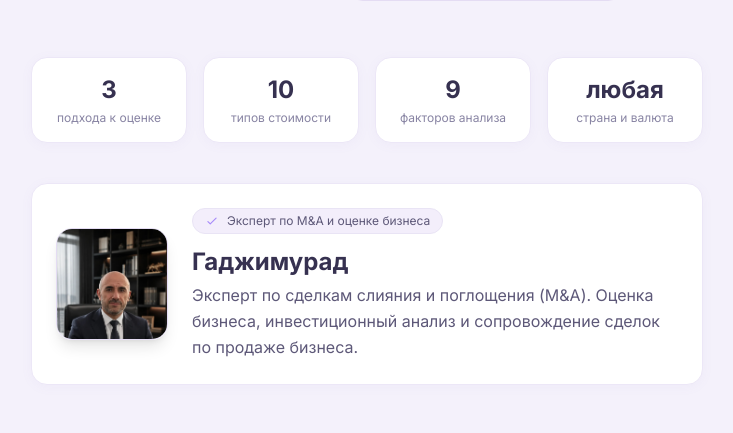
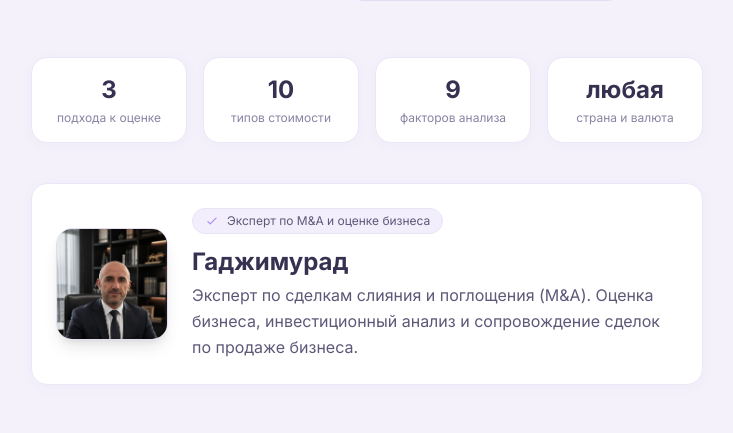
Before and after one commit to Murad422/skolko-stoit-biznes, a Flask app: page / in a window 1280 px wide. Shown: the part 451-884 px from the top of the page, without its empty margins (273-1006 px from the left). Run offline with Flask 3, Linux system fonts and the light colour scheme; some libraries are stand-ins or nearby versions.

Commit message:
fix: align expert photo — object-position center 12% for portrait crop

```diff
--- a/templates/index.html
+++ b/templates/index.html
@@ -111,7 +111,7 @@ textarea.input-field{min-height:90px}
     </div>
     <div class="card p-6 mt-10 max-w-2xl mx-auto flex flex-col sm:flex-row items-center gap-6 text-left">
       <div class="shrink-0">
-        <img src="/static/gadzimurad.jpg" alt="Гаджимурад" class="w-28 h-28 rounded-2xl object-cover object-top border border-[#e4dcf3] shadow-lg" onerror="this.style.display='none';this.nextElementSibling.style.display='flex'">
+        <img src="/static/gadzimurad.jpg" alt="Гаджимурад" class="w-28 h-28 rounded-2xl object-cover border border-[#e4dcf3] shadow-lg" style="object-position: center 12%" onerror="this.style.display='none';this.nextElementSibling.style.display='flex'">
         <div class="w-28 h-28 rounded-2xl border border-[#e4dcf3] bg-[#f3eefb] items-center justify-center text-3xl font-black text-[#a78bfa]" style="display:none">Г</div>
       </div>
       <div>
```
